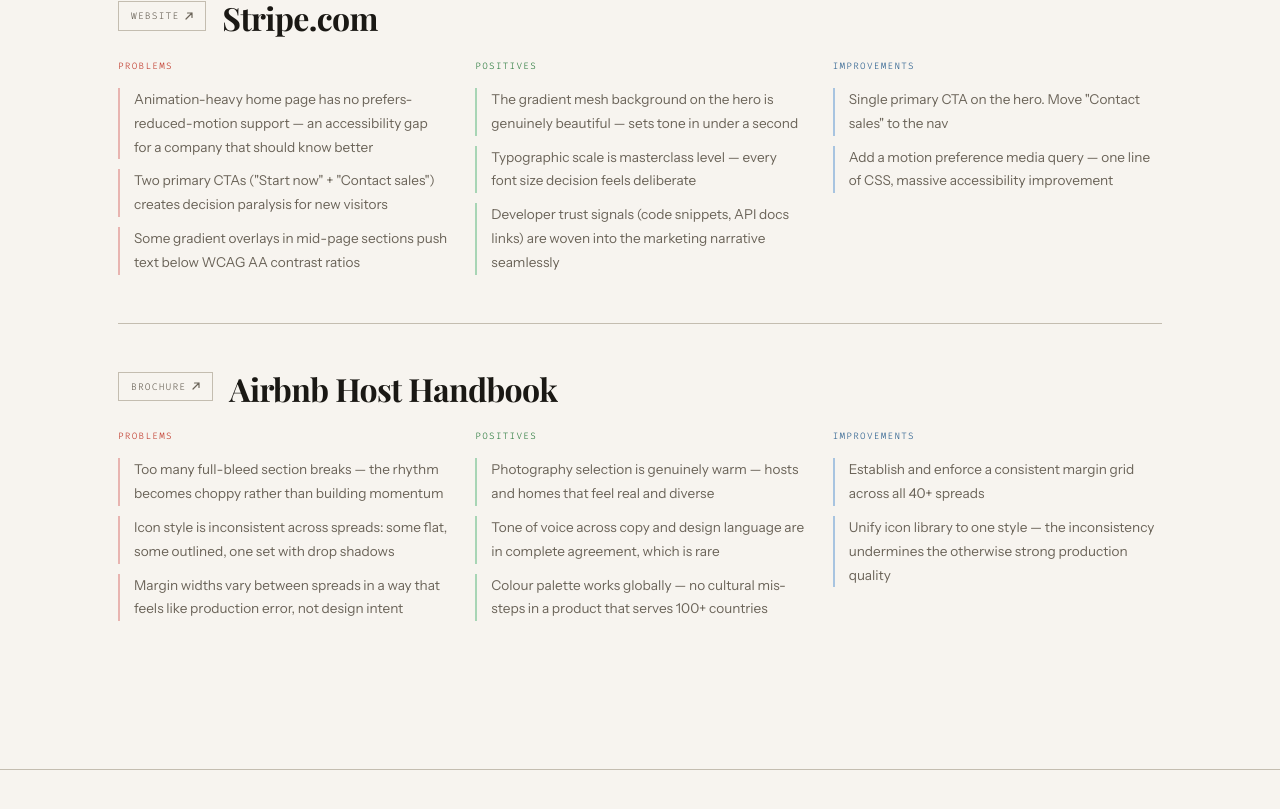
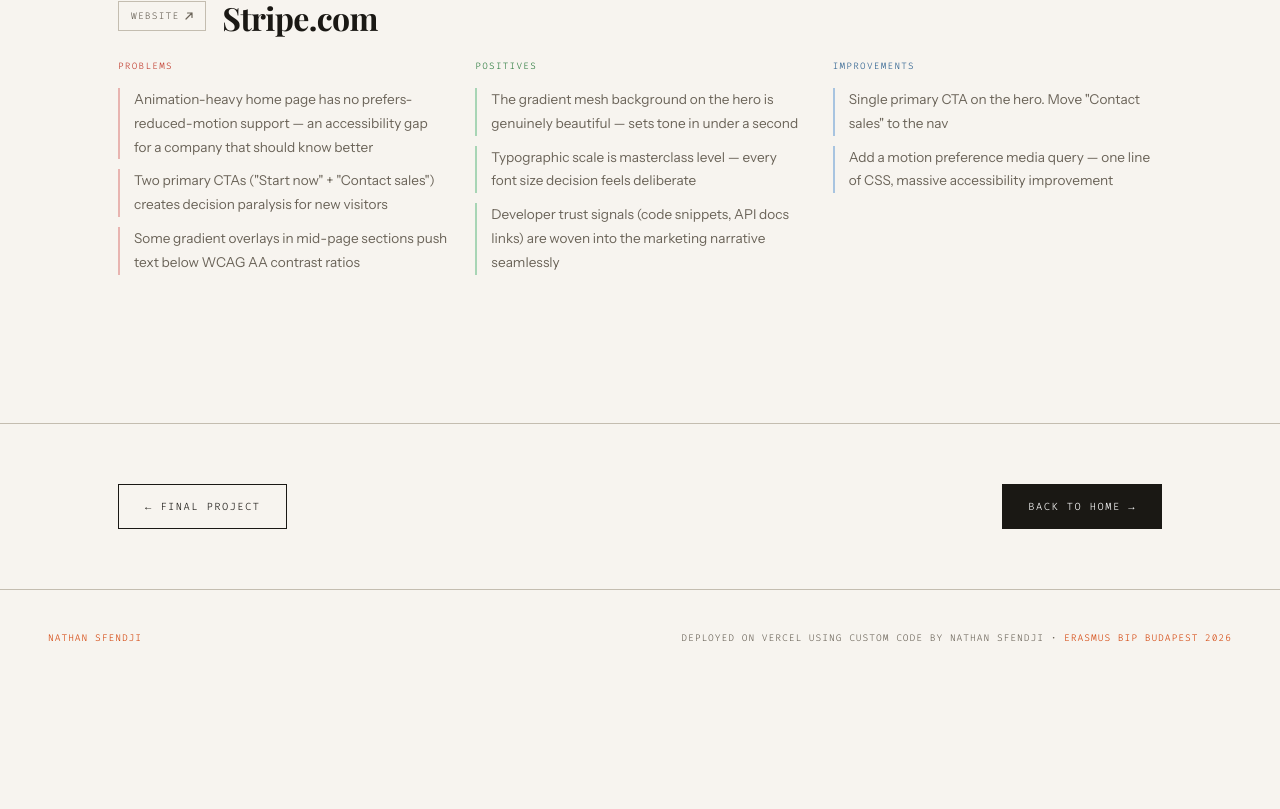
Before and after one commit to Aerethos/portfolio-site, a Next.js app: page /review in a window 1280 px wide. Shown: the part 1262-2071 px from the top of the page. After the commit the page ends 1948 px from the top, so only its background shows below. Built offline with nearby package versions, Linux system fonts and the light colour scheme; a web font is replaced by a local one.

Commit message:
Update page.tsx

```diff
--- a/app/review/page.tsx
+++ b/app/review/page.tsx
@@ -57,25 +57,6 @@
     improvements: [
       'Single primary CTA on the hero. Move "Contact sales" to the nav',
       'Add a motion preference media query — one line of CSS, massive accessibility improvement',
-    ],
-  },
-  {
-    type: 'Brochure',
-    name: 'Airbnb Host Handbook',
-    url: 'https://www.airbnb.com/help/article/1500',
-    problems: [
-      'Too many full-bleed section breaks — the rhythm becomes choppy rather than building momentum',
-      'Icon style is inconsistent across spreads: some flat, some outlined, one set with drop shadows',
-      'Margin widths vary between spreads in a way that feels like production error, not design intent',
-    ],
-    positives: [
-      'Photography selection is genuinely warm — hosts and homes that feel real and diverse',
-      'Tone of voice across copy and design language are in complete agreement, which is rare',
-      'Colour palette works globally — no cultural mis-steps in a product that serves 100+ countries',
-    ],
-    improvements: [
-      'Establish and enforce a consistent margin grid across all 40+ spreads',
-      'Unify icon library to one style — the inconsistency undermines the otherwise strong production quality',
     ],
   },
 ]
```
